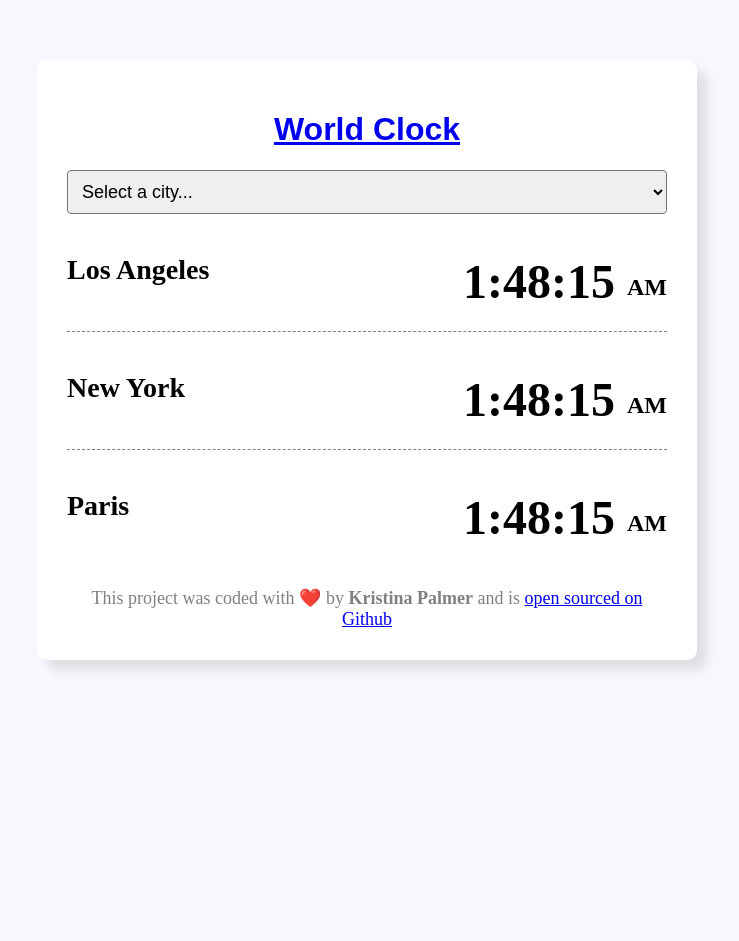
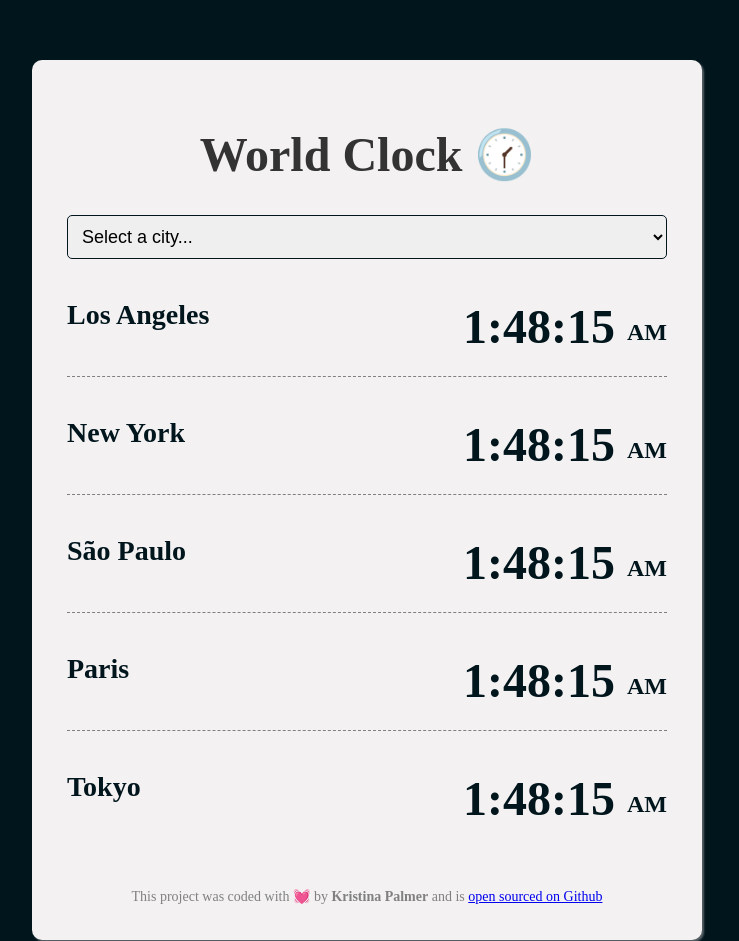
Before and after one commit to thekristinadawn/world-clock, a plain HTML site: page index.html in a window 1280 px wide. Shown: the top 941 px of the page, without its empty margins (273-1012 px from the left). Before the commit the page ends 800 px from the top, so only its background shows below. Drawn offline with nearby package versions, Linux system fonts and the light colour scheme; a script that the page names is missing.

Commit message:
improved css

```diff
--- a/css/style.css
+++ b/css/style.css
@@ -1,11 +1,12 @@
 body {
-  background-color: #f9f7fe;
+  background-color: #01151d;
 }
 
 h1 {
   text-align: center;
-  font-family: sans-serif;
-  font-family: 36px;
+  font-family: "Roboto, sans-serif";
+  font-size: 48px;
+  color: #333333;
 }
 
 h2 {
@@ -16,23 +17,25 @@ h2 {
 select {
   display: block;
   width: 100%;
-  border-radius: 4px;
+  border-radius: 5px;
+  border-color: #01151d;
   padding: 10px;
   font-size: 18px;
 }
 
 footer {
   text-align: center;
-  font-size: 18px;
+  padding-top: 20px;
+  font-size: 14px;
   color: grey;
 }
 
 .container {
   max-width: 600px;
   margin: 60px auto;
-  background: white;
-  padding: 30px;
-  box-shadow: 10px 10px 10px rgba(190, 188, 188, 0.4);
+  background: rgb(243, 241, 241);
+  padding: 35px;
+  box-shadow: 2px 2px 2px rgba(218, 216, 216, 0.4);
   border-radius: 10px;
 }
 
@@ -42,6 +45,7 @@ footer {
   justify-content: space-between;
   padding: 20px 0;
   border-bottom: 1px dashed grey;
+  color: #01151d;
 }
 
 .city:last-child {
@@ -49,12 +53,13 @@ footer {
 }
 
 .date {
-  opacity: 0.7;
+  color: #4d4c4c;
 }
 
 .time {
   font-size: 48px;
   font-weight: bold;
+  color: #01151d;
 }
 
 .time small {
--- a/index.html
+++ b/index.html
@@ -11,18 +11,16 @@
   </head>
   <body>
     <div class="container">
-      <h1>
-        <a href="/">World Clock</a>
-      </h1>
+      <h1>World Clock 🕜</h1>
 
       <select id="city">
         <option value="">Select a city...</option>
         <option value="current">My Current Location</option>
         <option value="America/Los_Angeles">Los Angeles</option>
         <option value="America/New_York">New York</option>
-        <option value="America/Los_Angeles">Honolulu</option>
-        <option value="America/New_York">New York</option>
+        <option value="America/Sao_Paulo">São Paulo</option>
         <option value="Europe/Paris">Paris</option>
+        <option value="Asia/Tokyo">Tokyo</option>
       </select>
 
       <div id="cities">
@@ -40,6 +38,14 @@
           </div>
           <div class="time">1:48:15 <small> AM </small></div>
         </div>
+
+        <div class="city" id="sao-paulo">
+          <div>
+            <h2>São Paulo</h2>
+            <div class="date"></div>
+          </div>
+          <div class="time">1:48:15 <small> AM </small></div>
+        </div>
         <div class="city" id="paris">
           <div>
             <h2>Paris</h2>
@@ -47,9 +53,16 @@
           </div>
           <div class="time">1:48:15 <small> AM </small></div>
         </div>
+        <div class="city" id="tokyo">
+          <div>
+            <h2>Tokyo</h2>
+            <div class="date"></div>
+          </div>
+          <div class="time">1:48:15 <small> AM </small></div>
+        </div>
       </div>
       <footer>
-        This project was coded with ❤️ by <strong>Kristina Palmer</strong> and
+        This project was coded with 💓 by <strong>Kristina Palmer</strong> and
         is
         <a
           href="https://github.com/thekristinadawn/world-clock.git"
--- a/javascript/index.js
+++ b/javascript/index.js
@@ -3,8 +3,19 @@ function updateTime() {
   let losAngelesDateElement = losAngelesElement.querySelector(".date");
   let losAngelesTimeElement = losAngelesElement.querySelector(".time");
   let losAngelesTime = moment().tz("America/Los_Angeles");
+
   losAngelesDateElement.innerHTML = losAngelesTime.format("MMMM Do YYYY");
   losAngelesTimeElement.innerHTML = losAngelesTime.format(
+    "h:mm:ss [<small>]A[</small>]"
+  );
+
+  let saoPauloElement = document.querySelector("#sao-paulo");
+  let saoPauloDateElement = saoPauloElement.querySelector(".date");
+  let saoPauloTimeElement = saoPauloElement.querySelector(".time");
+  let saoPauloTime = moment().tz("America/Sao_Paulo");
+
+  saoPauloDateElement.innerHTML = saoPauloTime.format("MMMM Do YYYY");
+  saoPauloTimeElement.innerHTML = saoPauloTime.format(
     "h:mm:ss [<small>]A[</small>]"
   );
 
@@ -12,6 +23,7 @@ function updateTime() {
   let newYorkDateElement = newYorkElement.querySelector(".date");
   let newYorkTimeElement = newYorkElement.querySelector(".time");
   let newYorkTime = moment().tz("America/New_York");
+
   newYorkDateElement.innerHTML = newYorkTime.format("MMMM Do YYYY");
   newYorkTimeElement.innerHTML = newYorkTime.format(
     "h:mm:ss [<small>]A[</small>]"
@@ -24,6 +36,14 @@ function updateTime() {
 
   parisDateElement.innerHTML = parisTime.format("MMMM Do YYYY");
   parisTimeElement.innerHTML = parisTime.format("h:mm:ss [<small>]A[</small>]");
+
+  let tokyoElement = document.querySelector("#tokyo");
+  let tokyoDateElement = tokyoElement.querySelector(".date");
+  let tokyoTimeElement = tokyoElement.querySelector(".time");
+  let tokyoTime = moment().tz("Asia/Tokyo");
+
+  tokyoDateElement.innerHTML = tokyoTime.format("MMMM Do YYYY");
+  tokyoTimeElement.innerHTML = tokyoTime.format("h:mm:ss [<small>]A[</small>]");
 }
 
 function updateCity(event) {
@@ -45,7 +65,7 @@ function updateCity(event) {
           )} <small> ${cityTime.format("A")}</small>
           </div>
         </div>
-        <a href="index.html">All Cities</a>
+        <a href="index.html">All Cities  </a>
   `;
 }
 
```
